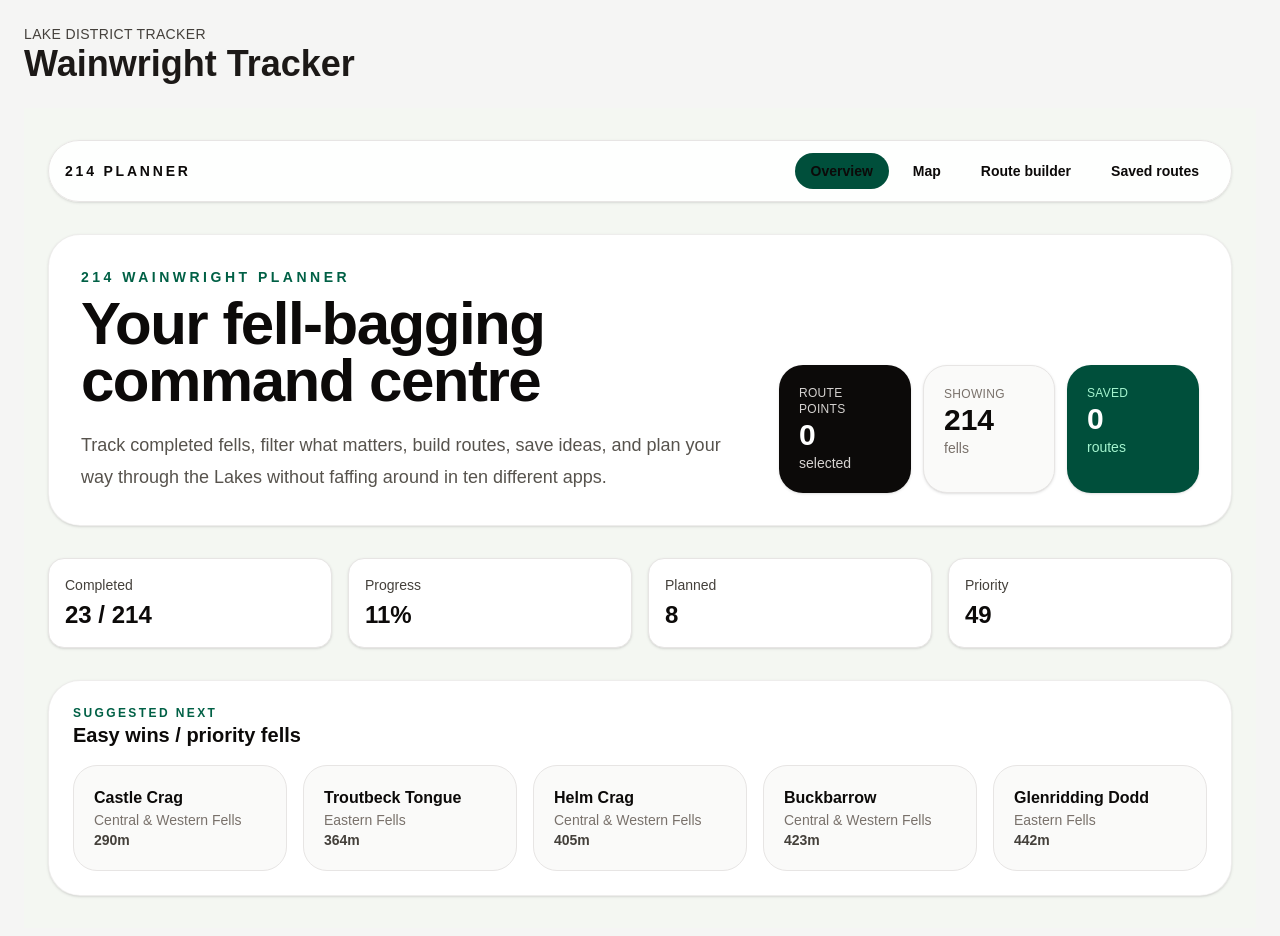
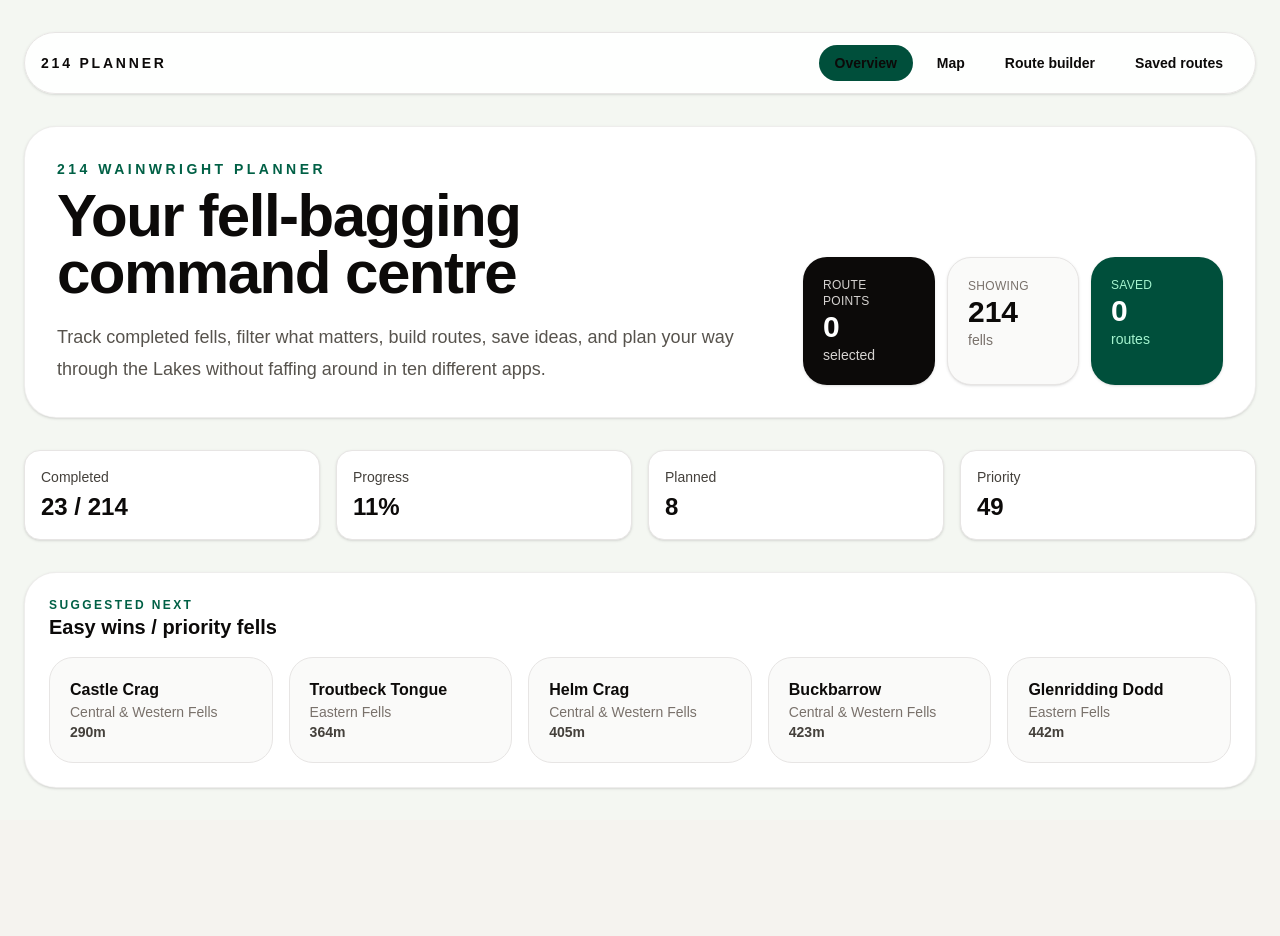
Before and after one commit to tambrulee/wainwright-tracker, a Next.js app: page / in a window 1280 px wide. Shown: the top 936 px of the page. After the commit the page ends 820 px from the top, so only its background shows below. Built offline with nearby package versions, Linux system fonts and the light colour scheme.

Commit message:
Remove heading

```diff
--- a/app/page.tsx
+++ b/app/page.tsx
@@ -6,19 +6,8 @@ export default function Home() {
   const fells = wainwrights as unknown as Wainwright[];
 
   return (
-    <main className="min-h-screen bg-stone-100 p-6">
-      <div className="mx-auto max-w-7xl space-y-6">
-        <header>
-          <p className="text-sm uppercase tracking-wide text-stone-700">
-            Lake District tracker
-          </p>
-          <h1 className="text-4xl font-bold text-stone-900">
-            Wainwright Tracker
-          </h1>
-        </header>
-
-        <WainwrightDashboard fells={fells} />
-      </div>
+    <main className="min-h-screen bg-[#f4f7f2]">
+      <WainwrightDashboard fells={fells} />
     </main>
   );
 }
```
